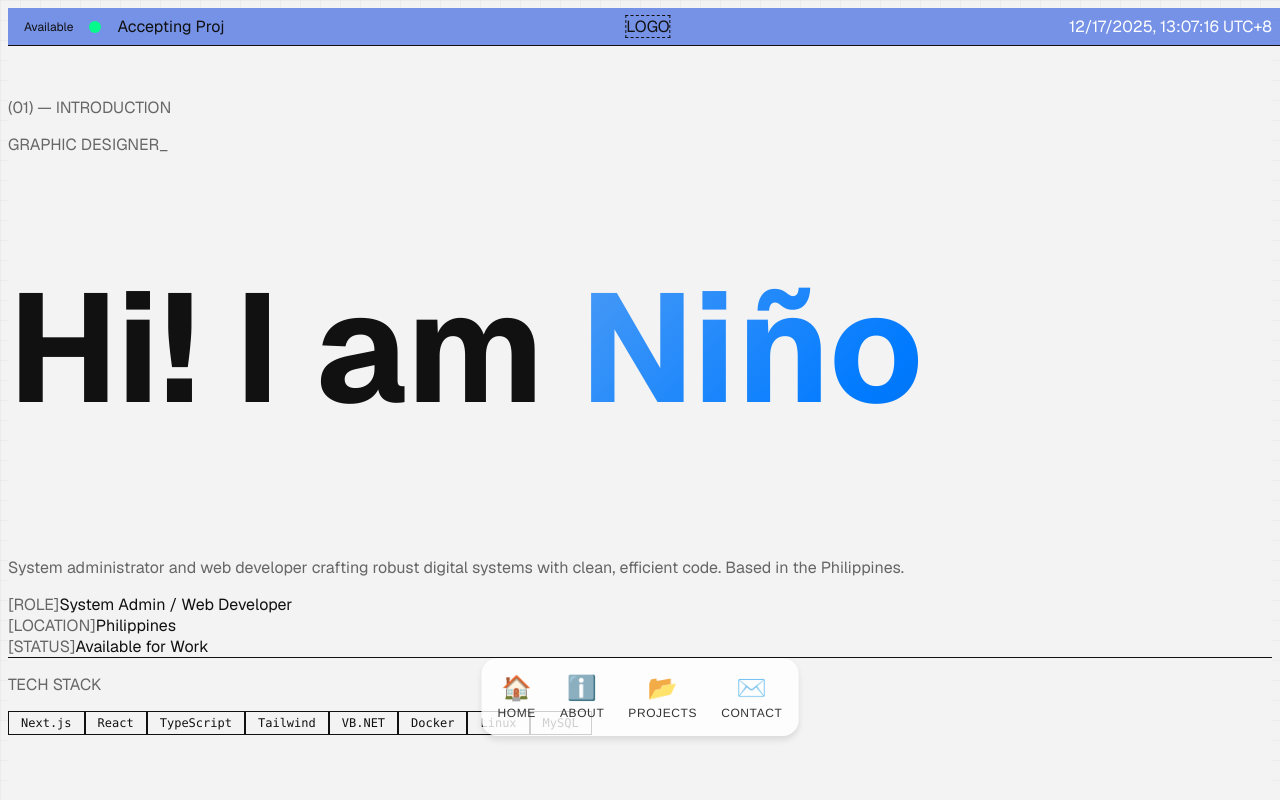
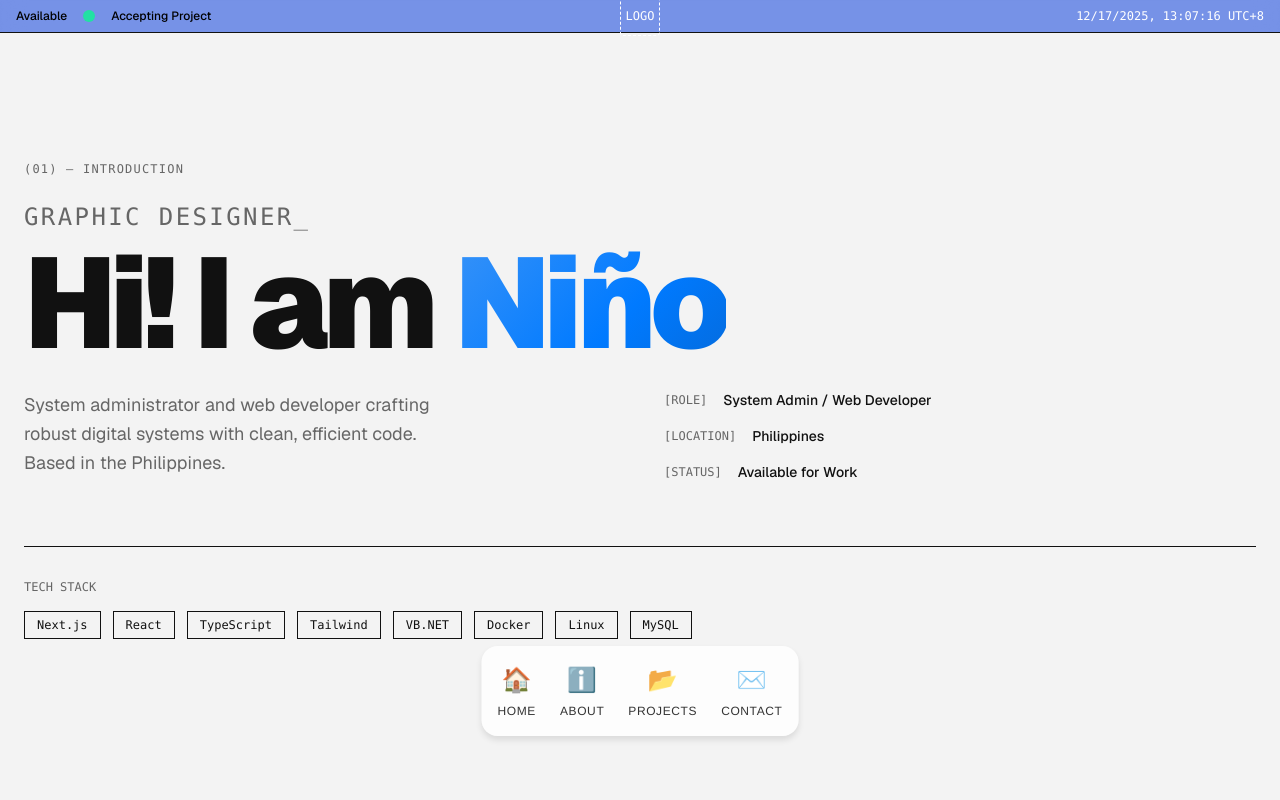
Before and after one commit to Nenjii/my-portfolio, a Next.js app: page / in a window 1280 px wide. Shown: the top 800 px of the page. Built offline with nearby package versions, Linux system fonts and the light colour scheme.

Commit message:
Fixed Tailwind

```diff
--- a/app/components/StatusHeader.tsx
+++ b/app/components/StatusHeader.tsx
@@ -55,9 +55,9 @@ export default function StatusHeader({
   return (
     <header className="flex items-center justify-between py-4 px-6 border-b border-[#111111] fixed top-0 left-0 w-full bg-[#4169E1]/70 backdrop-blur-md z-50">
       {/* Left: Status Section */}
-      <div className="flex items-center" style={{ gap: "1rem" }}> {/* Added inline gap style */}
-        <span className="text-xs font-medium text-black" style={{ fontSize: "0.75rem" }}>Available</span> {/* Explicit inline style fallback */}
-        <div className="status-dot flex-shrink-0"></div>
+      <div className="flex items-center gap-4">
+        <span className="text-xs font-medium text-black">Available</span>
+        <div className="status-dot shrink-0"></div>
         <TypewriterText
           texts={statuses}
           typingSpeed={80}
@@ -65,13 +65,12 @@ export default function StatusHeader({
           pauseDuration={3000}
           loop={true}
           className="text-xs font-medium text-black"
-          style={{ fontSize: "0.75rem" }} /* Explicit inline style fallback */
           showCursor={false}
         />
       </div>
 
       {/* Center: Logo Placeholder - Replace with your logo */}
-      <div className="absolute left-1/2 transform -translate-x-1/2">
+      <div className="absolute left-1/2 -translate-x-1/2">
         {/* TODO: Replace this placeholder with your actual logo */}
         {/* Example: <Image src="/logo.png" alt="Logo" width={40} height={40} /> */}
         <div className="w-10 h-10 border border-dashed border-white rounded flex items-center justify-center text-xs text-white font-mono">
@@ -81,7 +80,7 @@ export default function StatusHeader({
 
       {/* Right: Date/Time */}
       {showTime && currentTime && (
-        <div className="text-xs font-mono text-white" style={{ color: "white" }}>
+        <div className="text-xs font-mono text-white">
           {currentTime} {timezoneLabel}
         </div>
       )}
--- a/app/globals.css
+++ b/app/globals.css
@@ -1,6 +1,13 @@
-@tailwind base;
-@tailwind components;
-@tailwind utilities;
+@import "tailwindcss";
+
+@theme {
+  --color-background: #F3F3F3;
+  --color-foreground: #111111;
+  --color-accent: #111111;
+  --color-muted: #666666;
+  --color-border: #111111;
+  --color-royal-blue: #4169E1;
+}
 
 :root {
   --background: #F3F3F3;
```
